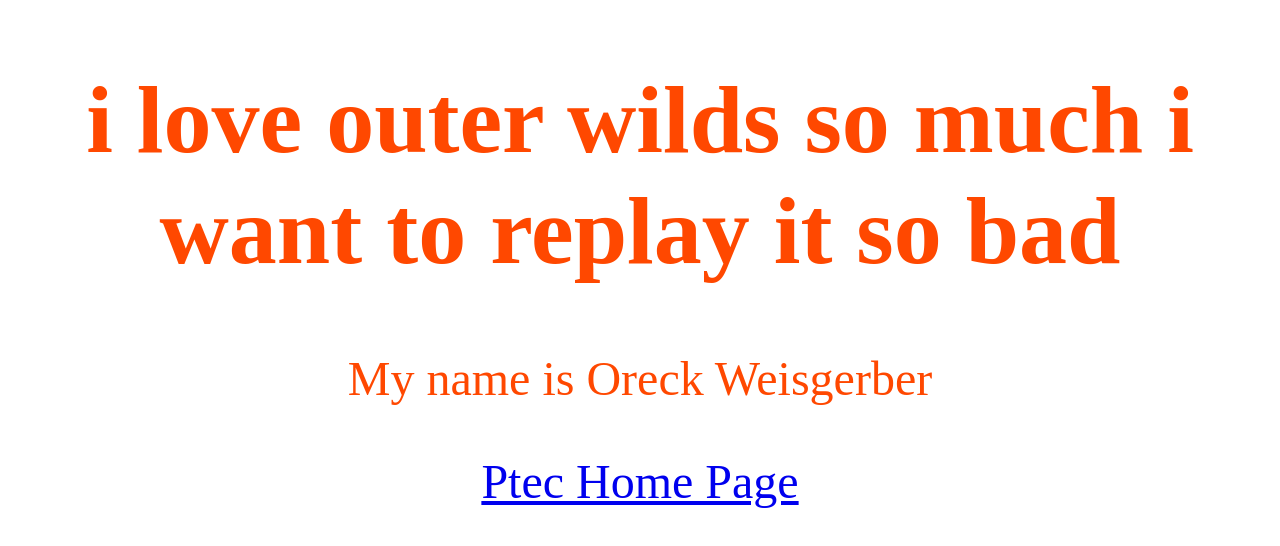
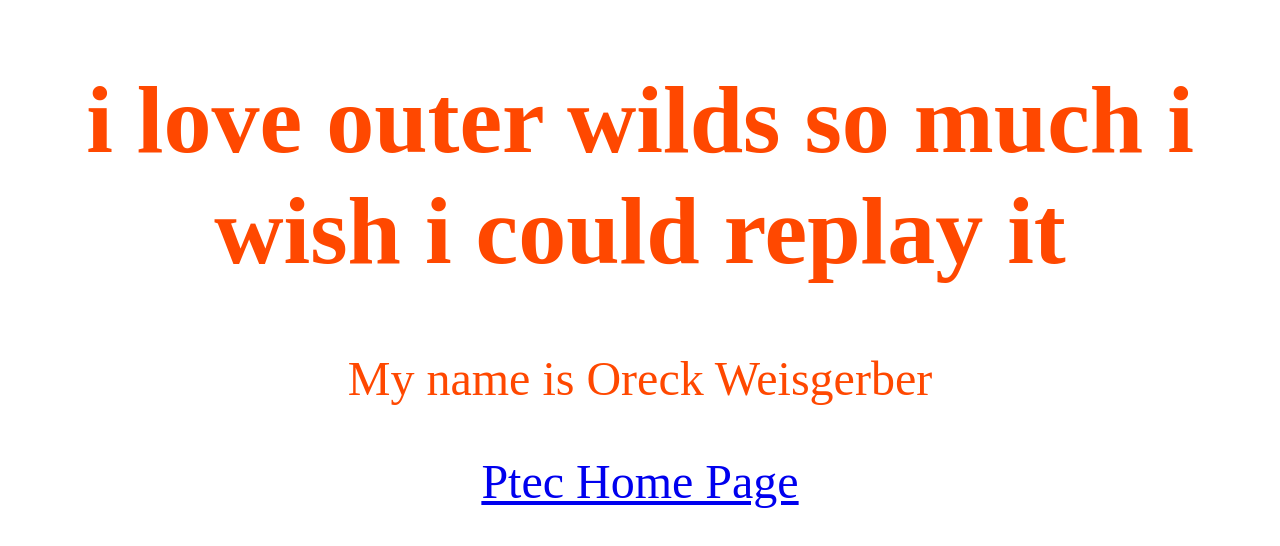
Before and after one commit to OWeisgerber/firstwebprojectcorrect, a plain HTML site: page index.html in a window 1280 px wide. Drawn offline with Linux system fonts and the light colour scheme.

Commit message:
changed heading

```diff
--- a/index.html
+++ b/index.html
@@ -6,7 +6,7 @@
   <title>wow ifone</title>
 </head>
 <body style="font-family: 'times new roman'; color:rgb(255, 72, 0); font-size:300%; text-align:center; ">
-  <h1>i love outer wilds so much i want to replay it so bad</h1>
+  <h1>i love outer wilds so much i wish i could replay it</h1>
   <p> My name is Oreck Weisgerber</p>
   <a href="https://www.pembinatrails.ca/earlycollege"> Ptec Home Page </a>
 </body>
```
